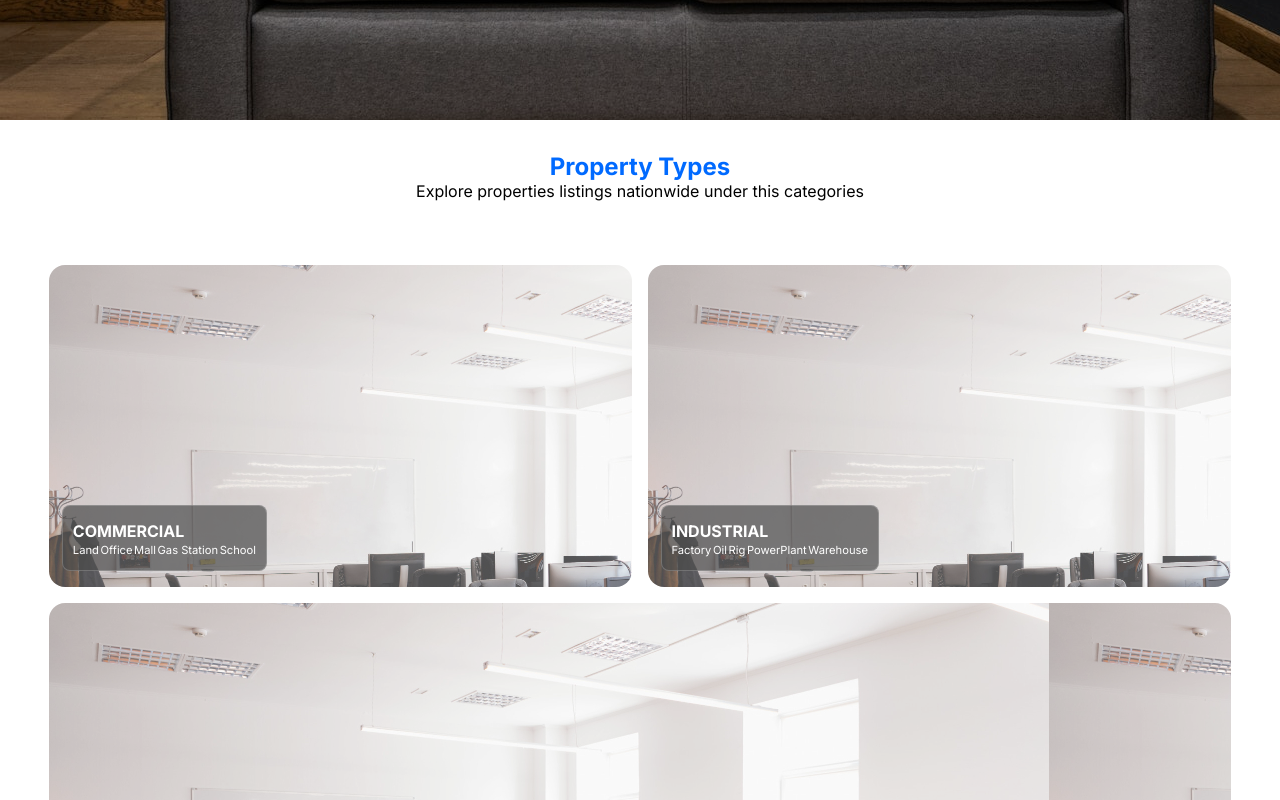
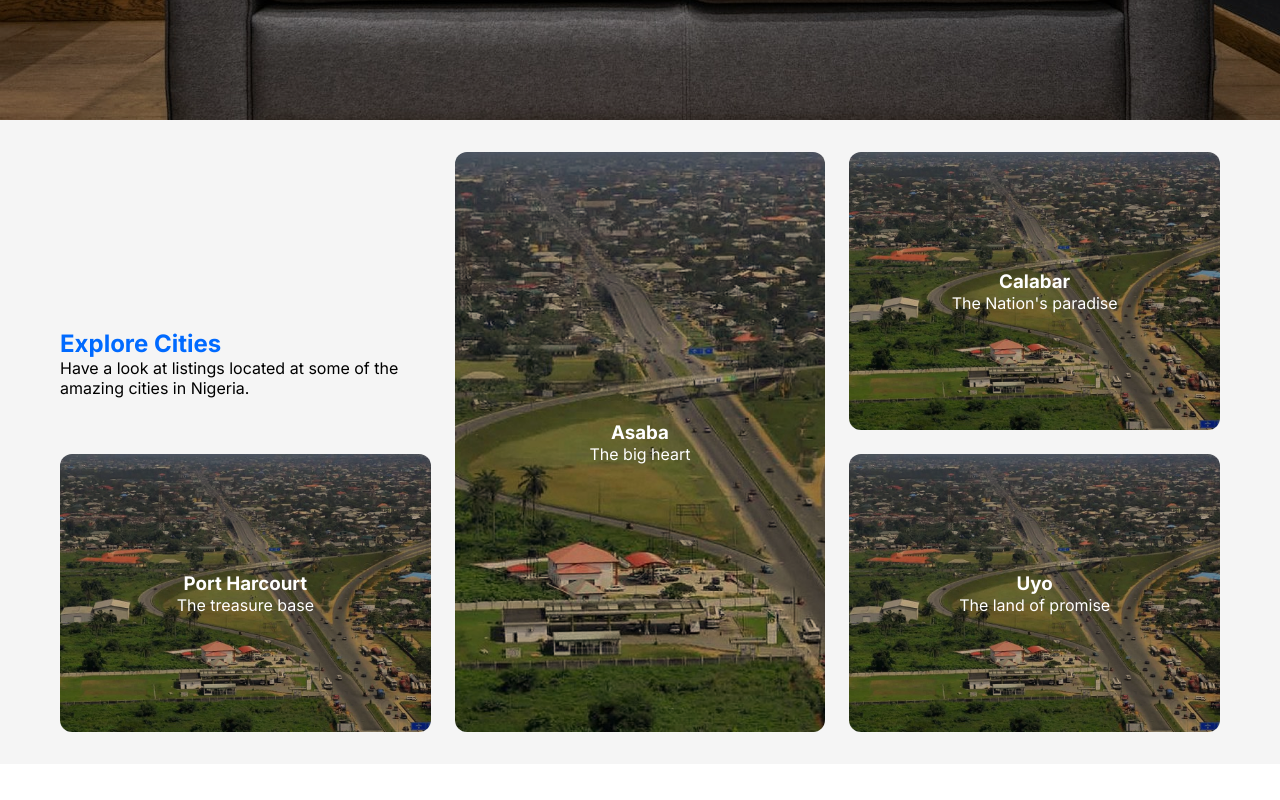
Before and after one commit to twoone-technologies/kaban_FE, a React (Vite) app: page / in a window 1280 px wide. Shown: the part 680-1480 px from the top of the page. After the commit the page ends 1444 px from the top, so only its background shows below. Built offline with nearby package versions, Linux system fonts and the light colour scheme.

Commit message:
feat: created explore_cities-section

```diff
--- /dev/null
+++ b/src/components/data/cityCardData.ts
@@ -0,0 +1,22 @@
+export const cities = [
+    {
+        name: 'Port Harcourt',
+        slogan: 'The treasure base',
+        image: "/src/assets/img/city-of-uyo.jpg",
+    },
+    {
+        name: 'Asaba',
+        slogan: 'The big heart',
+        image: "/src/assets/img/city-of-uyo.jpg",
+    },
+    {
+        name: 'Calabar',
+        slogan: "The Nation's paradise",
+        image: "/src/assets/img/city-of-uyo.jpg",
+    },
+    {
+        name: 'Uyo',
+        slogan: 'The land of promise',
+        image: "/src/assets/img/city-of-uyo.jpg",
+    },
+]
--- /dev/null
+++ b/src/components/exploreCitiesSection/CityCard.tsx
@@ -0,0 +1,21 @@
+import { useEffect, useRef } from 'react'
+import style from "./exploreCities.module.css"
+
+export default function CityCard({ city }: {
+    city: { name: string, slogan: string, image: string }
+}) {
+    const cardRef = useRef<HTMLDivElement>(null)
+    useEffect(() => {
+        cardRef.current?.style.setProperty('--background-img', `url(${city.image})`)
+    }, [])
+    return (
+        <div className={style.city_card_container}>
+            <div ref={cardRef} className={style.city_card}>
+            </div>
+            <div className={style.overlay}>
+                <h3>{city.name}</h3>
+                <p>{city.slogan}</p>
+            </div>
+        </div>
+    )
+}
--- /dev/null
+++ b/src/components/exploreCitiesSection/ExploreCitiesSection.tsx
@@ -0,0 +1,24 @@
+import { cities } from "../data/cityCardData"
+import Container from "../reusable/Container"
+import CityCard from "./CityCard"
+import style from "./exploreCities.module.css"
+
+export default function ExploreCitiesSection() {
+  return (
+    <section className="section bg-grey">
+      <Container element="div">
+        <div className={style.grid_container}>
+          <div className={`section-heading ${style.city_card_container}`}>
+            <div className={style.section_title}>
+              <h2 className="section_heading">Explore Cities</h2>
+              <p>Have a look at listings located at some of the amazing cities in Nigeria.</p>
+            </div>
+          </div>
+          {cities.map(city => (
+            <CityCard key={city.name} city={city} />
+          ))}
+        </div>
+      </Container>
+    </section>
+  )
+}
--- /dev/null
+++ b/src/components/exploreCitiesSection/exploreCities.module.css
@@ -0,0 +1,93 @@
+.grid_container {
+  display: grid;
+  grid-template-areas:
+    "t b c"
+    "a b d";
+  grid-template-columns: repeat(3, 1fr);
+  gap: 1.5rem;
+}
+
+.city_card_container {
+  aspect-ratio: 4/3;
+  border-radius: 12px;
+  overflow: hidden;
+  position: relative;
+}
+
+.section_title {
+  display: flex;
+  flex-direction: column;
+  justify-content: flex-end;
+  height: 100%;
+  padding-block: 2rem;
+}
+
+.city_card {
+  background-color: rgb(100, 90, 77);
+  background-image: var(--background-img);
+  background-repeat: no-repeat;
+  background-size: cover;
+  background-position: center center;
+  background-blend-mode: overlay;
+  height: 100%;
+
+  padding: 1rem;
+
+  cursor: pointer;
+  transition: scale 250ms ease-in-out;
+}
+.city_card:hover {
+  scale: 1.03;
+}
+
+.overlay {
+  position: absolute;
+  top: 50%;
+  left: 50%;
+  transform: translate(-50%, -50%);
+  width: max-content;
+  max-width: 90%;
+
+  color: rgb(255, 255, 255);
+  text-align: center;
+}
+
+.city_card_container:nth-child(1) {
+  grid-area: "t";
+}
+.city_card_container:nth-child(2) {
+  grid-area: a;
+}
+
+.city_card_container:nth-child(3) {
+  grid-area: b;
+  aspect-ratio: auto;
+}
+
+.city_card_container:nth-child(4) {
+  grid-area: c;
+}
+
+.city_card_container:nth-child(5) {
+  grid-area: d;
+}
+
+@media screen and (max-width: 600px) {
+  .grid_container {
+    display: grid;
+    grid-template-areas: "t" "a" "b" "c" "d";
+    grid-template-columns: 1fr;
+    gap: 2rem;
+  }
+
+  .city_card_container:nth-child(1) {
+    aspect-ratio: auto;
+  }
+  .city_card_container:nth-child(3) {
+    aspect-ratio: 4/3;
+  }
+
+  .section_title {
+    text-align: center;
+  }
+}
--- a/src/components/propertyTypeSection/property.module.css
+++ b/src/components/propertyTypeSection/property.module.css
@@ -16,7 +16,7 @@
 .card_container {
     display: grid;
     grid-template-columns: 1fr 1fr 1fr 1fr;
-    grid-template-rows: 1fr 1fr 1fr 1fr;
+    grid-template-rows: 1fr 1fr;
     gap: 1rem;
 }
 
@@ -45,7 +45,7 @@
 }
 
 .property_card:hover {
-    /* transform:translate3d(30); */
+    transform: scale(1.1);
     opacity: 1;
 }
 
--- a/src/routes/_landingpage.tsx
+++ b/src/routes/_landingpage.tsx
@@ -1,11 +1,13 @@
 import PropertyTypeSection from "~/components/propertyTypeSection/PropertyTypeSection";
 import HeroSection from "../components/heroSection/HeroSection";
+import ExploreCitiesSection from "~/components/exploreCitiesSection/ExploreCitiesSection";
 
 export default function LandingPage() {
   return (
     <>
       <HeroSection />
-      <PropertyTypeSection />
+      {/* <PropertyTypeSection /> */}
+      <ExploreCitiesSection />
     </>
   )
 }
--- a/src/styles/main.css
+++ b/src/styles/main.css
@@ -1,5 +1,5 @@
 /* stylelint-disable csstree/validator */
-@import url('https://fonts.googleapis.com/css2?family=Inter:wght@100;200;300;400;500;600;700;800&display=swap');
+@import url("https://fonts.googleapis.com/css2?family=Inter:wght@100;200;300;400;500;600;700;800&display=swap");
 
 :root {
   --primary-color: #006aff; /* headlines & active states */
@@ -35,7 +35,7 @@ body.dark {
   padding: 0;
   box-sizing: border-box;
   border: none;
-  font-family: 'Inter', sans-serif;
+  font-family: "Inter", sans-serif;
   scroll-behavior: smooth;
 }
 
@@ -99,6 +99,10 @@ ul {
   list-style-type: none;
 }
 
+.section_heading {
+  color: var(--primary-color);
+}
+
 /* svg component */
 svg {
   fill: currentColor;
@@ -137,6 +141,10 @@ svg {
   display: none;
 }
 
+.bg-grey {
+  background-color: var(--tetiary-color-3);
+}
+
 /* buttons */
 .btn {
   background-color: var(--primary-color);
@@ -158,8 +166,12 @@ svg {
 
 .container {
   --gutter: 120px;
-  width: calc(100% - var(--gutter));
+  width: max(90%, calc(100% - var(--gutter)));
   margin-inline: auto;
+}
+
+.section {
+  padding-block: 2rem;
 }
 
 footer {
```
Also changed, not shown: src/assets/img/city-of-uyo.jpg (added).
